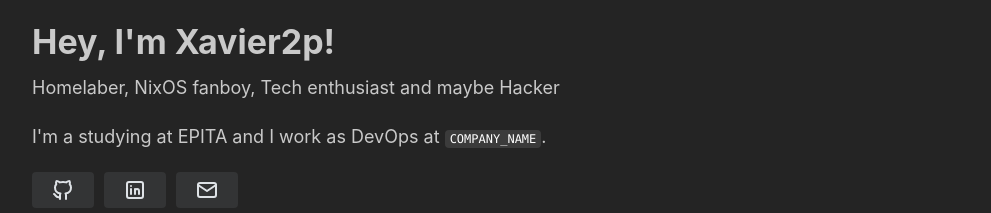
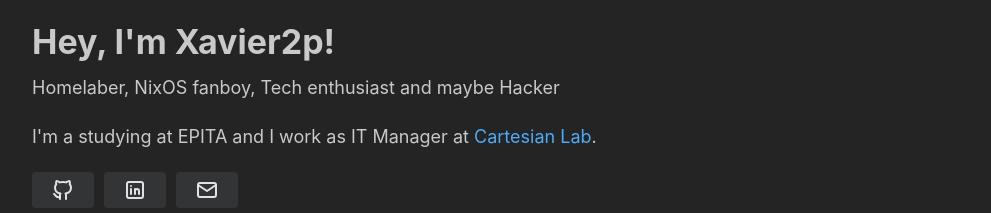
Before and after one commit to Xavier2p/xavier2p.fr, a React (Vite) app: page / in a window 1280 px wide. Shown: the top 213 px of the page, without its empty margins (144-1135 px from the left). Built offline with nearby package versions, Linux system fonts and the light colour scheme.

Commit message:
feat: add company

```diff
--- a/package.json
+++ b/package.json
@@ -1,7 +1,7 @@
 {
   "name": "xavier2p.fr",
   "private": true,
-  "version": "0.1.0",
+  "version": "0.9.0",
   "type": "module",
   "scripts": {
     "dev": "vite",
--- a/src/sections/hero.tsx
+++ b/src/sections/hero.tsx
@@ -1,4 +1,4 @@
-import { Alert, Code, Text, Title } from '@mantine/core';
+import { Alert, Anchor, Text, Title } from '@mantine/core';
 import cnf from '../config';
 import SocialGroup from '../components/social';
 import { IconAlertTriangle } from '@tabler/icons-react';
@@ -12,7 +12,8 @@ const Hero = () => (
       Homelaber, NixOS fanboy, Tech enthusiast and maybe Hacker
     </Text>
     <Text size="lg" mt="xs" mb="lg">
-      I'm a studying at EPITA and I work as DevOps at <Code>COMPANY_NAME</Code>.
+      I'm a studying at EPITA and I work as IT Manager at{' '}
+      <Anchor href="https://cartesian-lab.com">Cartesian Lab</Anchor>.
     </Text>
     <SocialGroup socials={cnf.socials} />
     <Alert variant="light" color="yellow" radius="md" title="Warning" icon={<IconAlertTriangle />}>
```
Also changed, not shown: 1 other file (tests, documents, lock files or other folders).
